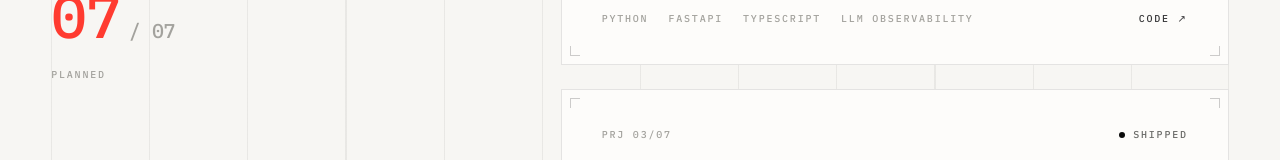
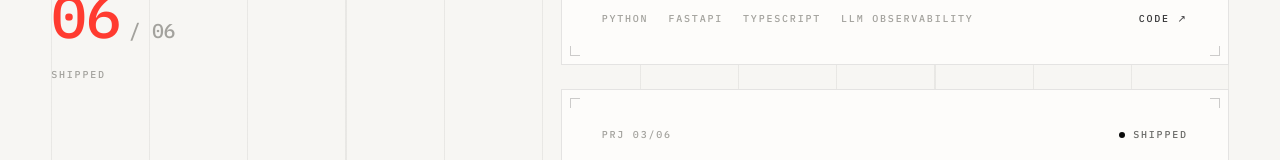
Before and after one commit to RayNCL2023/portfolio-website, a Next.js app: page / in a window 1280 px wide. Shown: the part 2409-2569 px from the top of the page. Built offline with nearby package versions, Linux system fonts and the light colour scheme.

Commit message:
Remove Terminal Planet Collision Sim card
It's an early-stage open source contribution to the UoM Open Source
Society's repo, not a personal project.

Pushed by Nitlix AI

```diff
--- a/data/site.config.ts
+++ b/data/site.config.ts
@@ -133,12 +133,4 @@ export const projects: Project[] = [
       interval: 500,
     },
   },
-  {
-    title: "Terminal Planet Collision Sim",
-    description:
-      "A team project to build a real-time 3D physics sim drawn entirely in ASCII in the terminal, where planets orbit, collide, merge and shatter.",
-    tags: ["Python", "Physics", "ASCII rendering"],
-    status: "planned",
-    github: "https://github.com/RayNCL2023/Terminal-Planet-Collision-Sim",
-  },
 ];
```
